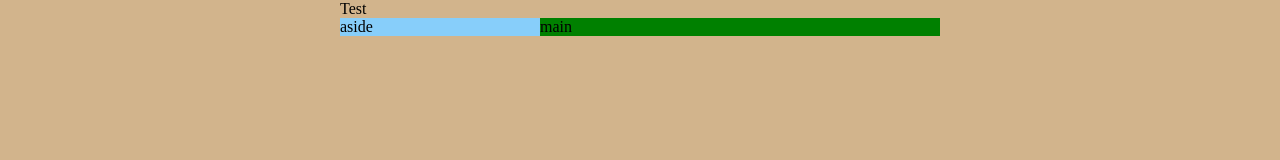
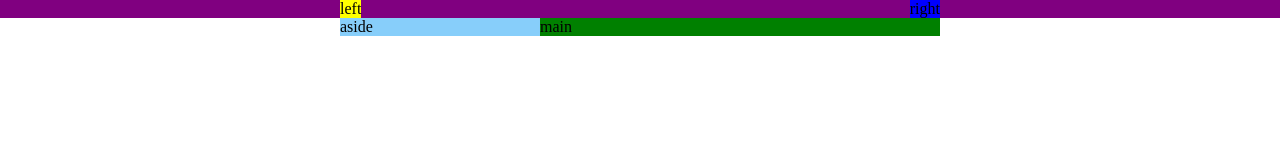
Before and after one commit to jemcafe/CSS-Layout-practice, a plain HTML site: page index.html in a window 1280 px wide. Drawn offline with Linux system fonts and the light colour scheme.

Commit message:
updated after following Brad

```diff
--- a/index.html
+++ b/index.html
@@ -10,7 +10,12 @@
 <body>
     <div class="primary-header panel">
         <div>
-            Test
+
+            <nav>
+                <div class="left">left</div>
+                <div class="right">right</div>
+            </nav>
+
         </div>
     </div>
     <div class="primary-content panel">
--- a/style.css
+++ b/style.css
@@ -1,11 +1,27 @@
 body {
-    background-color: tan;
     margin: 0;
 }
 
 .panel > div {
     width: 600px;
     margin: 0 auto;
+}
+
+.primary-header {
+    background-color: purple;
+}
+
+.primary-header nav {
+    display: flex;
+    justify-content: space-between
+}
+
+.primary-header nav .left {
+    background-color: yellow;
+}
+
+.primary-header nav .right {
+    background-color: blue;
 }
 
 .primary-content-wrap {
```
